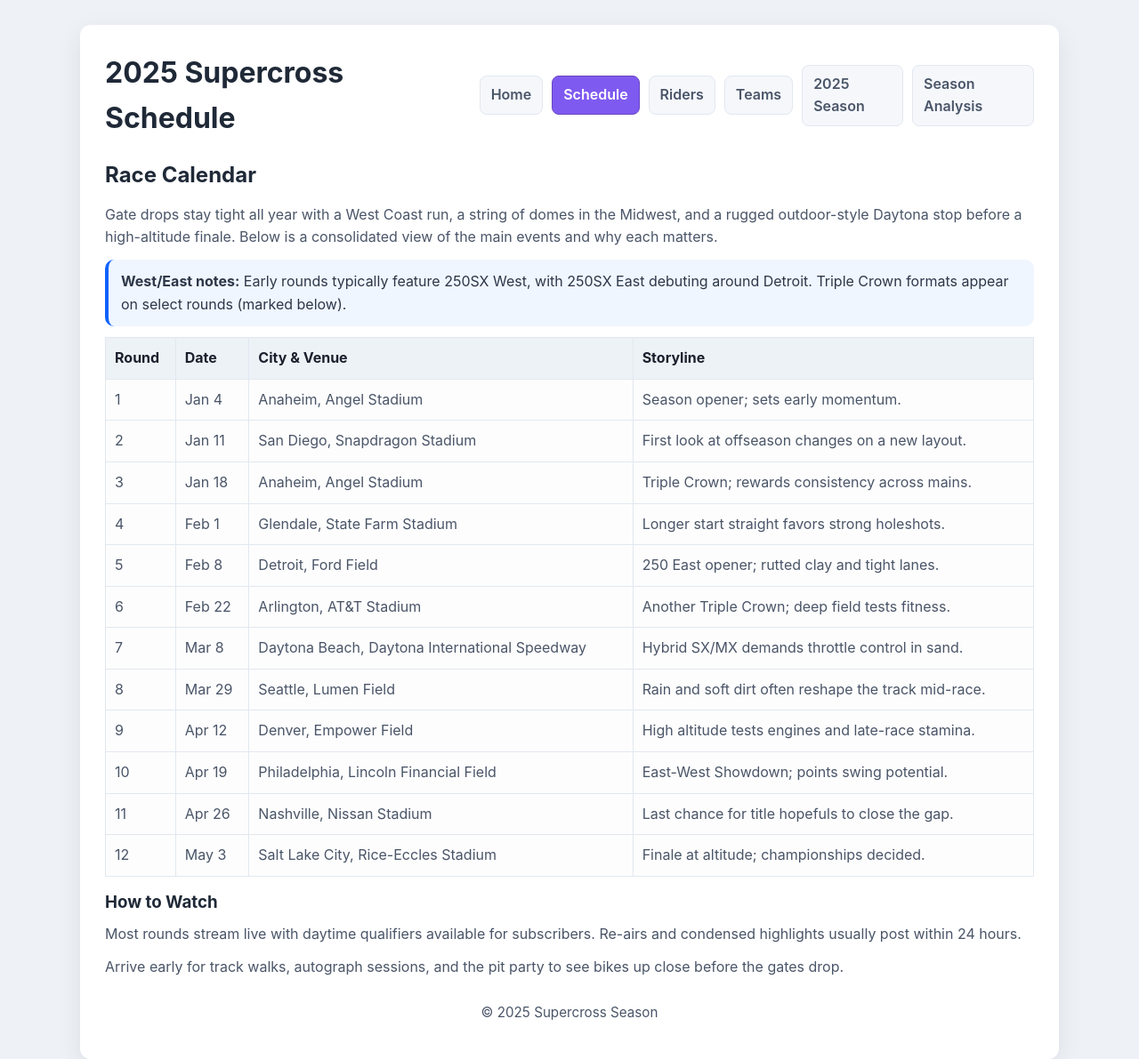
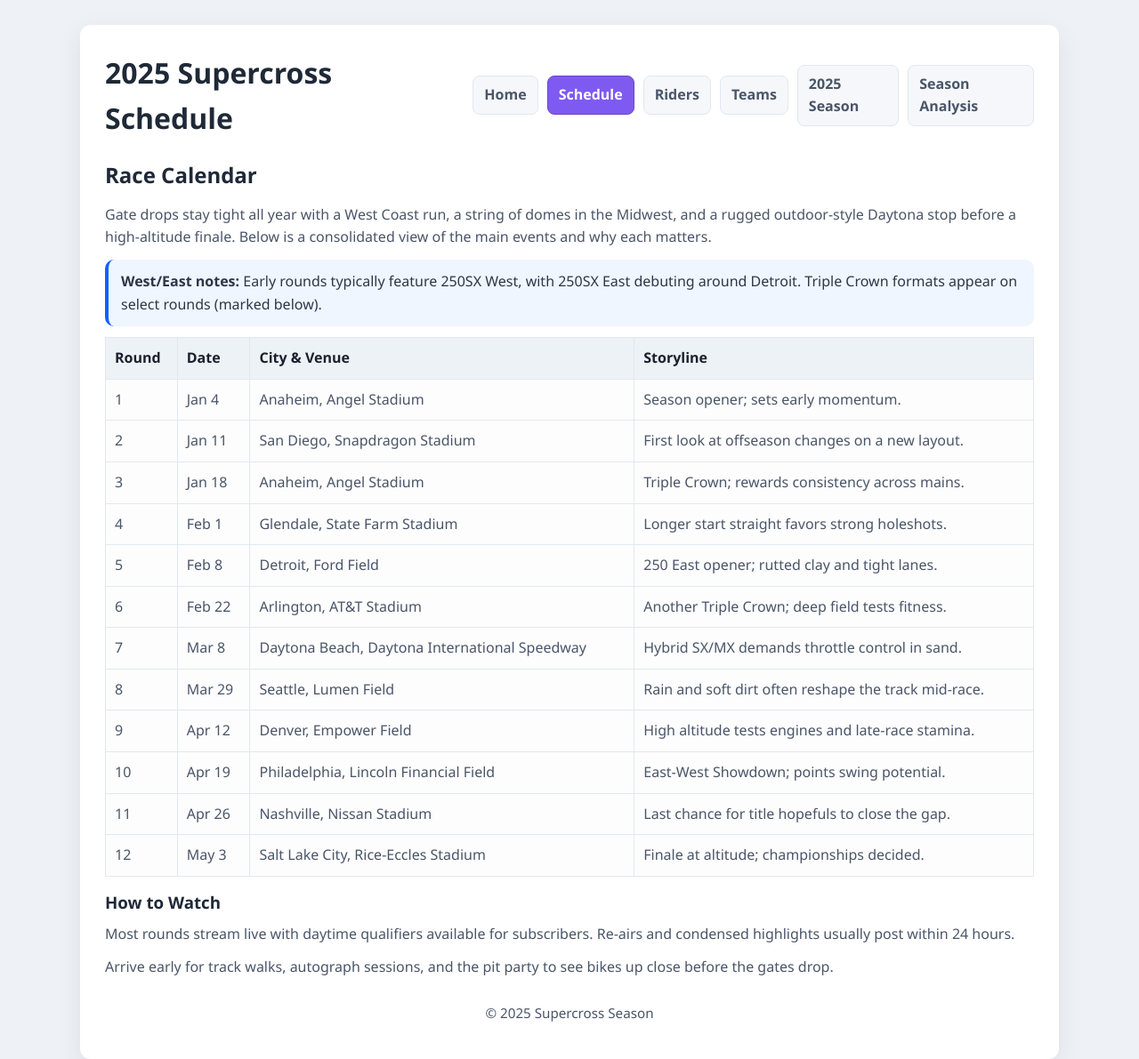
Before and after one commit to zachhersick/cs130-final-website, a plain HTML site: page pages/schedule.html in a window 1280 px wide. Shown: the whole page at 89% size. Drawn offline with Linux system fonts and the light colour scheme.

Commit message:
updated css

```diff
--- a/style.css
+++ b/style.css
@@ -1,16 +1,18 @@
-/* Simple theme without lots of variables so it is easy to tweak */
-*{box-sizing:border-box}
-html,body{height:100%}
-body{
+* {
+    box-sizing:border-box
+}
+html, body{
+    height:100%
+}
+body {
     margin:0;
-    font-family:-apple-system,BlinkMacSystemFont,"Segoe UI",Arial,sans-serif;
+    font-family:"Segoe UI",Arial,sans-serif;
     background:#eef2f7;
     color:#2d3748;
     line-height:1.6;
-    -webkit-font-smoothing:antialiased;
 }
 
-#wrapper{
+#wrapper {
     max-width:1100px;
     margin:28px auto;
     background:#ffffff;
@@ -19,7 +21,7 @@ body{
     box-shadow:0 10px 30px rgba(0,0,0,0.08);
 }
 
-header{
+header {
     display:flex;
     align-items:center;
     justify-content:space-between;
@@ -27,8 +29,16 @@ header{
     margin-bottom:20px;
 }
 
-nav ul{display:flex;gap:10px;align-items:center;margin:0;padding:0;list-style:none}
-nav a{
+nav ul {
+    display:flex;
+    gap:10px;
+    align-items:center;
+    margin:0;
+    padding:0;
+    list-style:none
+}
+
+nav a {
     display:inline-block;
     padding:8px 12px;
     color:#4a5568;
@@ -39,19 +49,54 @@ nav a{
     border:1px solid #e2e8f0;
     transition:background 120ms ease,color 120ms ease,box-shadow 120ms ease;
 }
-nav a:hover,nav a:focus{background:#0f62fe;color:#ffffff;box-shadow:0 6px 18px rgba(15,98,254,0.15)}
-nav a.active{background:#7f5af0;color:#ffffff;border-color:#6b46c1}
 
-h1{margin:0;color:#1f2937}
-h2{margin:18px 0 12px;color:#1f2937}
-h3{margin:14px 0 8px;color:#1f2937}
-p{margin:0 0 12px 0;color:#4a5568}
-ul{color:#4a5568}
+nav a:hover, nav a:focus {
+    background:#0f62fe;
+    color:#ffffff;
+    box-shadow:0 6px 18px rgba(15,98,254,0.15)
+}
 
-.float-img{text-align:center;margin:0 0 18px 0}
-.float-img img{max-width:100%;border-radius:12px}
+nav a.active {
+    background:#7f5af0;
+    color:#ffffff;
+    border-color:#6b46c1
+}
 
-.profile{
+h1 {
+    margin:0;
+    color:#1f2937
+}
+
+h2 {
+    margin:18px 0 12px;
+    color:#1f2937
+}
+
+h3 {
+    margin:14px 0 8px;
+    color:#1f2937
+}
+
+p {
+    margin:0 0 12px 0;
+    color:#4a5568
+}
+
+ul {
+    color:#4a5568
+}
+
+.float-img {
+    text-align:center;
+    margin:0 0 18px 0
+}
+
+.float-img img {
+    max-width:100%;
+    border-radius:12px
+}
+
+.profile {
     display:flex;
     gap:16px;
     align-items:center;
@@ -61,9 +106,15 @@ ul{color:#4a5568}
     padding:12px 14px;
     margin-bottom:12px;
 }
-.profile img{width:110px;height:110px;border-radius:10px;object-fit:cover}
 
-.callout{
+.profile img {
+    width:110px;
+    height:110px;
+    border-radius:10px;
+    object-fit:cover
+}
+
+.callout {
     border-left:4px solid #0f62fe;
     background:#f0f6ff;
     padding:12px 14px;
@@ -71,22 +122,58 @@ ul{color:#4a5568}
     border-radius:10px;
 }
 
-.grid{display:grid;grid-template-columns:repeat(3,1fr);gap:14px}
-.card{
+.grid {
+    display:grid;
+    grid-template-columns:repeat(3,1fr);gap:14px
+}
+
+.card {
     background:#f9fafb;
     border:1px solid #e2e8f0;
     border-radius:12px;
     padding:14px;
     box-shadow:0 6px 14px rgba(0,0,0,0.04);
 }
-.card h3{margin-top:0;margin-bottom:6px}
-.card p{margin:0}
 
-table{width:100%;border-collapse:collapse;margin:12px 0;background:#fdfdfd}
-th,td{padding:10px;border:1px solid #e2e8f0;text-align:left;color:#4a5568}
-th{background:#edf2f7;color:#1a202c}
+.card h3 {
+    margin-top:0;
+    margin-bottom:6px
+}
 
-footer{margin-top:26px;text-align:center;font-size:0.95rem;color:#4a5568}
+.card p {
+    margin:0
+}
 
-a{color:#0f62fe}
-a:hover{color:#0d4ec7}
+table {
+    width:100%;
+    border-collapse:collapse;
+    margin:12px 0;
+    background:#fdfdfd
+}
+
+th,td {
+    padding:10px;
+    border:1px solid #e2e8f0;
+    text-align:left;
+    color:#4a5568
+}
+
+th {
+    background:#edf2f7;
+    color:#1a202c
+}
+
+footer {
+    margin-top:26px;
+    text-align:center;
+    font-size:0.95rem;
+    color:#4a5568
+}
+
+a {
+    color:#0f62fe
+}
+
+a:hover {
+    color:#0d4ec7
+}
```
